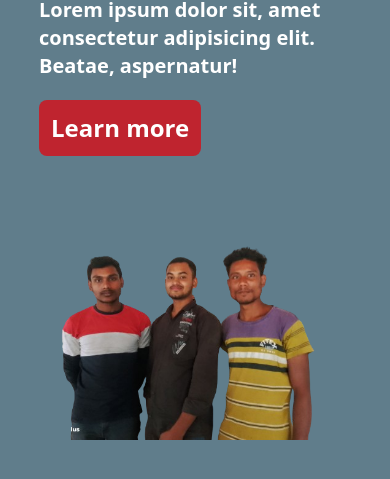
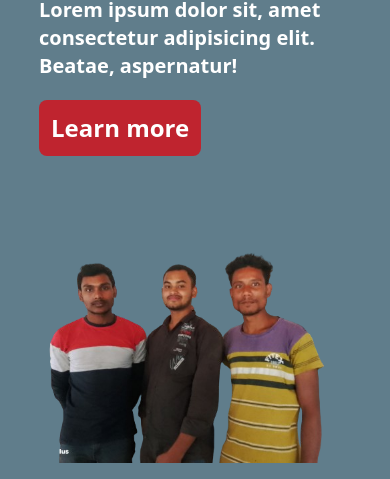
Before and after one commit to manikblocck/tailwind-project-02, a plain HTML site: page index.html in a window 390 px wide. Shown: the part 544-1023 px from the top of the page. Before the commit the page ends 984 px from the top, so only its background shows below. Drawn offline with nearby package versions, Linux system fonts and the light colour scheme.

Commit message:
design idea

```diff
--- a/index.html
+++ b/index.html
@@ -30,7 +30,7 @@
                 <p class="text-xl text-white font-semibold">Lorem ipsum dolor sit, amet consectetur adipisicing elit. Beatae, aspernatur!</p>
                 <button class="mt-5 bg-[#BF242F] p-3 rounded-lg text-white font-bold text-2xl hover:text-yellow-200 hover:shadow-yellow-200 hover:shadow-lg hover:bg-yellow-100 hover:text-yellow-800 ">Learn more</button>
             </div>
-              <img class=" mt-4 md:mt-5 w-[90%] m-auto md:w-[90%]" src="image/group.png" alt="">
+              <img class=" mt-4 mb-4 md:mt-5 w-[98%] m-auto md:w-[90%]" src="image/group.png" alt="">
 
         </div>
     </main>
```
